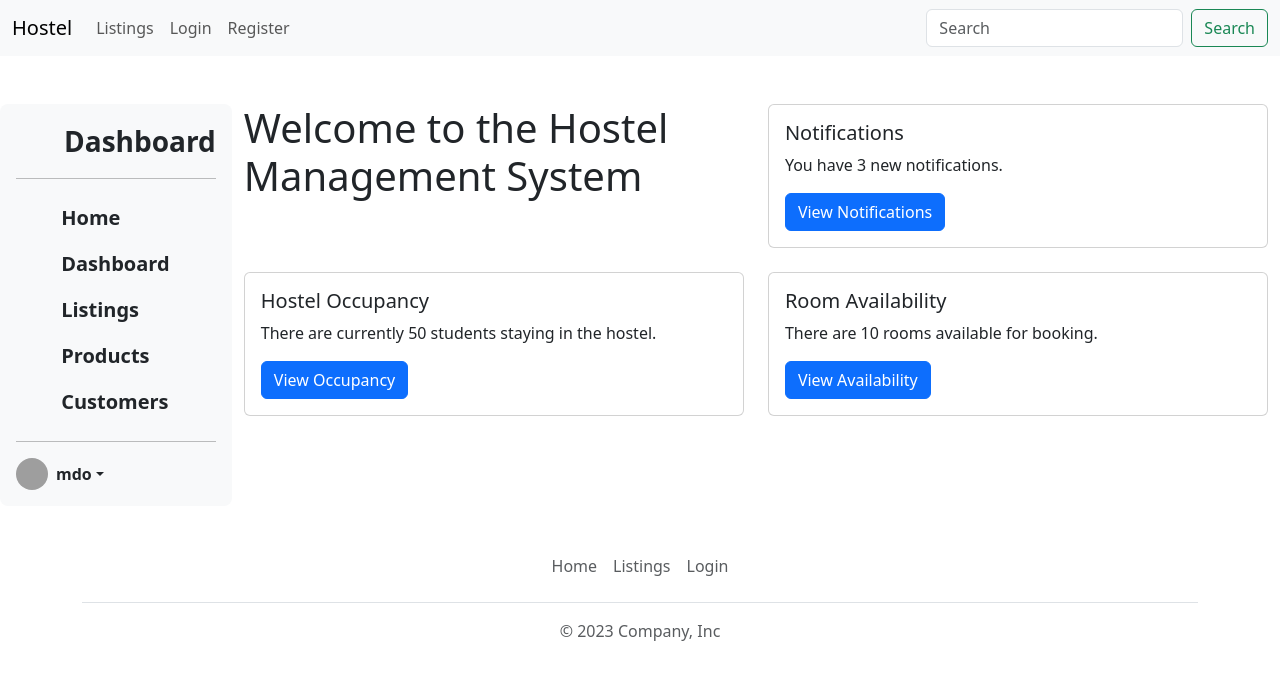
After one commit to Iddrissmus/hostel, a Django app: page /dashboard/ in a window 1280 px wide. The commit adds this page. Shown: the top 680 px of the page. Run offline with Django 4.2, Linux system fonts and the light colour scheme; grey boxes are pictures that could not be loaded.

```diff
--- a/room/templates/base.html
+++ b/room/templates/base.html
@@ -3,7 +3,7 @@
 <head>
     <meta charset="UTF-8">
     <meta name="viewport" content="width=device-width, initial-scale=1.0">
-    <title>Home</title>
+    <title>HMS</title>
     <link rel="stylesheet" href="https://cdn.jsdelivr.net/npm/bootstrap@5.3.2/dist/css/bootstrap.min.css">
 </head>
 <body>
--- /dev/null
+++ b/room/templates/dashboard.html
@@ -0,0 +1,100 @@
+{% extends 'base.html' %}
+
+{% block content %}
+<div class="d-flex flex-row mt-5">
+
+
+    <div class="d-flex flex-column flex-shrink-0 p-3 text-bg-light rounded-3">
+        <a href="#" class="d-flex align-items-center mb-3 mb-md-0 me-md-auto text-dark text-decoration-none">
+        <svg class="bi pe-none me-2" width="40" height="32"><use xlink:href="#bootstrap"/></svg>
+        <span class="fs-3 fw-bold">Dashboard</span>
+        </a>
+        <hr>
+        <ul class="nav nav-pills flex-column mb-auto">
+        <li class="nav-item">
+            <a href="{% url "home" %}" class="nav-link text-dark fw-semibold fs-5" aria-current="page">
+            <svg class="bi pe-none me-2" width="16" height="16"><use xlink:href="#home"/></svg>
+            Home
+            </a>
+        </li>
+        <li>
+            <a href="{% url "dashboard" %}" class="nav-link text-dark fw-semibold fs-5">
+            <svg class="bi pe-none me-2" width="16" height="16"><use xlink:href="#speedometer2"/></svg>
+            Dashboard
+            </a>
+        </li>
+        <li>
+            <a href="{% url "listings" %}" class="nav-link text-dark fw-semibold fs-5">
+            <svg class="bi pe-none me-2" width="16" height="16"><use xlink:href="#table"/></svg>
+            Listings
+            </a>
+        </li>
+        <li>
+            <a href="#" class="nav-link text-dark fw-semibold fs-5">
+            <svg class="bi pe-none me-2" width="16" height="16"><use xlink:href="#grid"/></svg>
+            Products
+            </a>
+        </li>
+        <li>
+            <a href="#" class="nav-link text-dark fw-semibold fs-5">
+            <svg class="bi pe-none me-2" width="16" height="16"><use xlink:href="#people-circle"/></svg>
+            Customers
+            </a>
+        </li>
+        </ul>
+        <hr>
+        <div class="dropdown">
+            <a href="#" class="d-flex align-items-center text-dark text-decoration-none dropdown-toggle " data-bs-toggle="dropdown" aria-expanded="false">
+                <img src="https://github.com/mdo.png" alt="" width="32" height="32" class="rounded-circle me-2">
+                <strong>mdo</strong>
+            </a>
+            <ul class="dropdown-menu dropdown-menu-dark text-small shadow">
+                <li><a class="dropdown-item" href="#">New project...</a></li>
+                <li><a class="dropdown-item" href="#">Settings</a></li>
+                <li><a class="dropdown-item" href="#">Profile</a></li>
+                <li><hr class="dropdown-divider"></li>
+                <li><a class="dropdown-item" href="#">Sign out</a></li>
+            </ul>
+        </div>
+    </div>
+
+    <div class="container">
+    <div class="row">
+        <div class="col-md-6">
+        <h1>Welcome to the Hostel Management System</h1>
+        </div>
+        <div class="col-md-6">
+        <div class="card">
+            <div class="card-body">
+            <h5 class="card-title">Notifications</h5>
+            <p class="card-text">You have 3 new notifications.</p>
+            <a href="#" class="btn btn-primary">View Notifications</a>
+            </div>
+        </div>
+        </div>
+    </div>
+    <div class="row mt-4">
+        <div class="col-md-6">
+        <div class="card">
+            <div class="card-body">
+            <h5 class="card-title">Hostel Occupancy</h5>
+            <p class="card-text">There are currently 50 students staying in the hostel.</p>
+            <a href="#" class="btn btn-primary">View Occupancy</a>
+            </div>
+        </div>
+        </div>
+        <div class="col-md-6">
+        <div class="card">
+            <div class="card-body">
+            <h5 class="card-title">Room Availability</h5>
+            <p class="card-text">There are 10 rooms available for booking.</p>
+            <a href="#" class="btn btn-primary">View Availability</a>
+            </div>
+        </div>
+        </div>
+    </div>
+    </div>
+
+
+</div>
+{% endblock %}
--- a/room/urls.py
+++ b/room/urls.py
@@ -9,5 +9,8 @@ urlpatterns = [
     path('login/', views.login , name='login'),
     path('logout/', views.logout , name='logout'),
     path('register/', views.register, name='register'),
+    path('dashboard/', views.dashboard, name='dashboard'),
+    path('length/',views.LengthDetails.as_view(), name = 'length')
+
 
 ]
--- a/room/views.py
+++ b/room/views.py
@@ -2,8 +2,12 @@ from django.shortcuts import render,redirect, get_object_or_404
 from django.contrib import messages
 from django.contrib.auth.models import User, auth
 from .models import *
+from rest_framework import status
 from django.db import connection
 from django.views import View
+from .serializers import *
+from rest_framework.views import APIView
+from rest_framework.response import Response
 
 # Create your views here.
 
@@ -71,9 +75,30 @@ def register(request):
     else:
         return render(request, 'register.html')
 
+def dashboard(request):
+    try:
+        rooms = Room.objects.filter(availability__startswith = 'available')
+    except Exception as e:
+        print(f"An error occurred : {e}")
+    return render(request, 'dashboard.html',{'room_data': rooms})
+
 class RoomDetailView(View):
     template_name = 'details.html'
     def get(self, request,room_id):
         room = Room.objects.get(id=room_id)
         context = {'room':room}
         return render(request, self.template_name,context)
+
+class LengthDetails(APIView):
+    def get(self, request):
+        guests = Guest.objects.all()
+        rooms = Room.objects.all()
+        guest_serializer = GuestSerializer(guests, many=True)
+        room_serializer = RoomSerializer(rooms, many=True)
+
+        response_data = {
+            'totalGuests': len(guest_serializer.data),
+            'totalRooms': len(room_serializer.data)
+        }
+        print(response_data)
+        return Response(response_data, status=status.HTTP_200_OK)
```
Also changed, not shown: room/serializers.py (added, +12 -0 lines), db.sqlite3.
